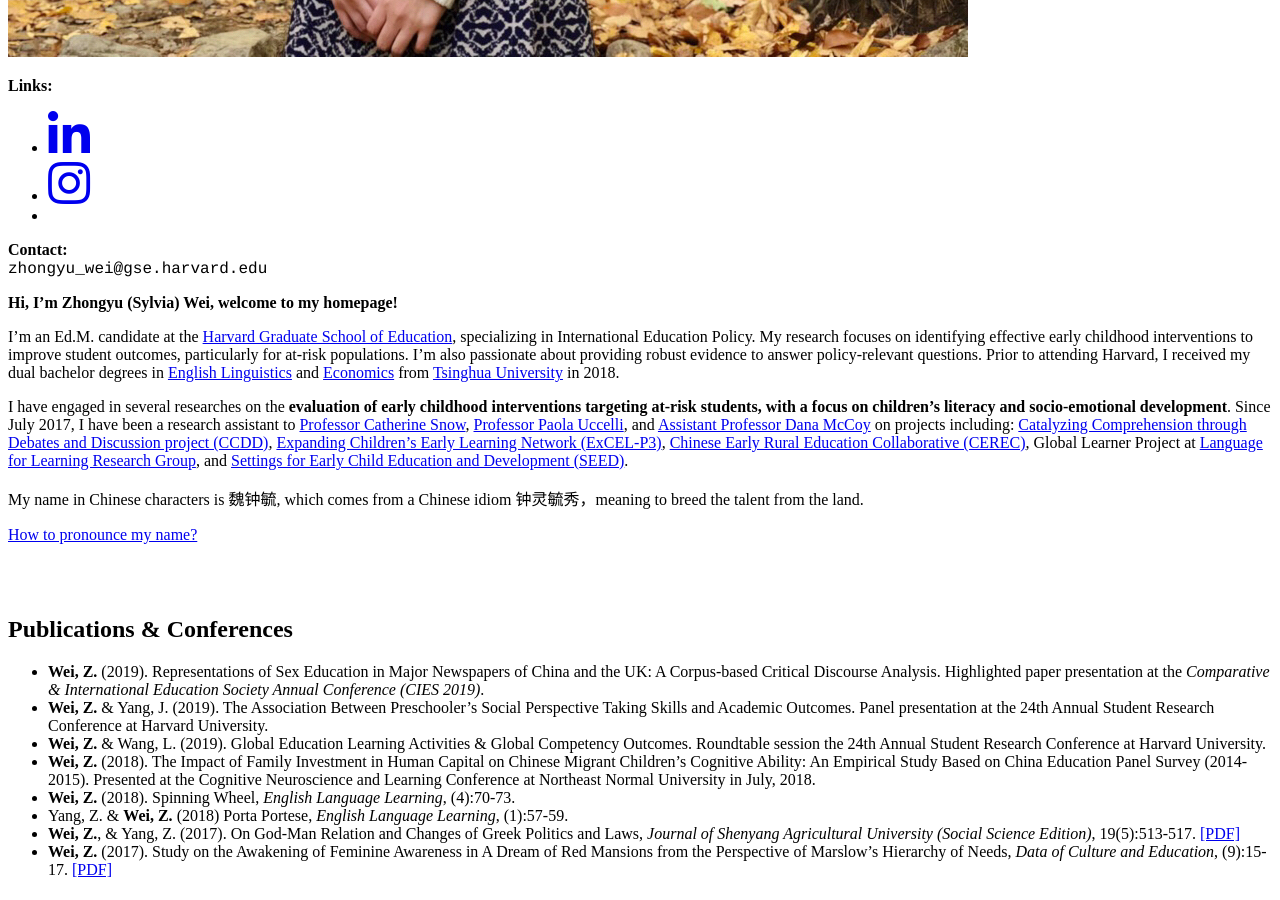
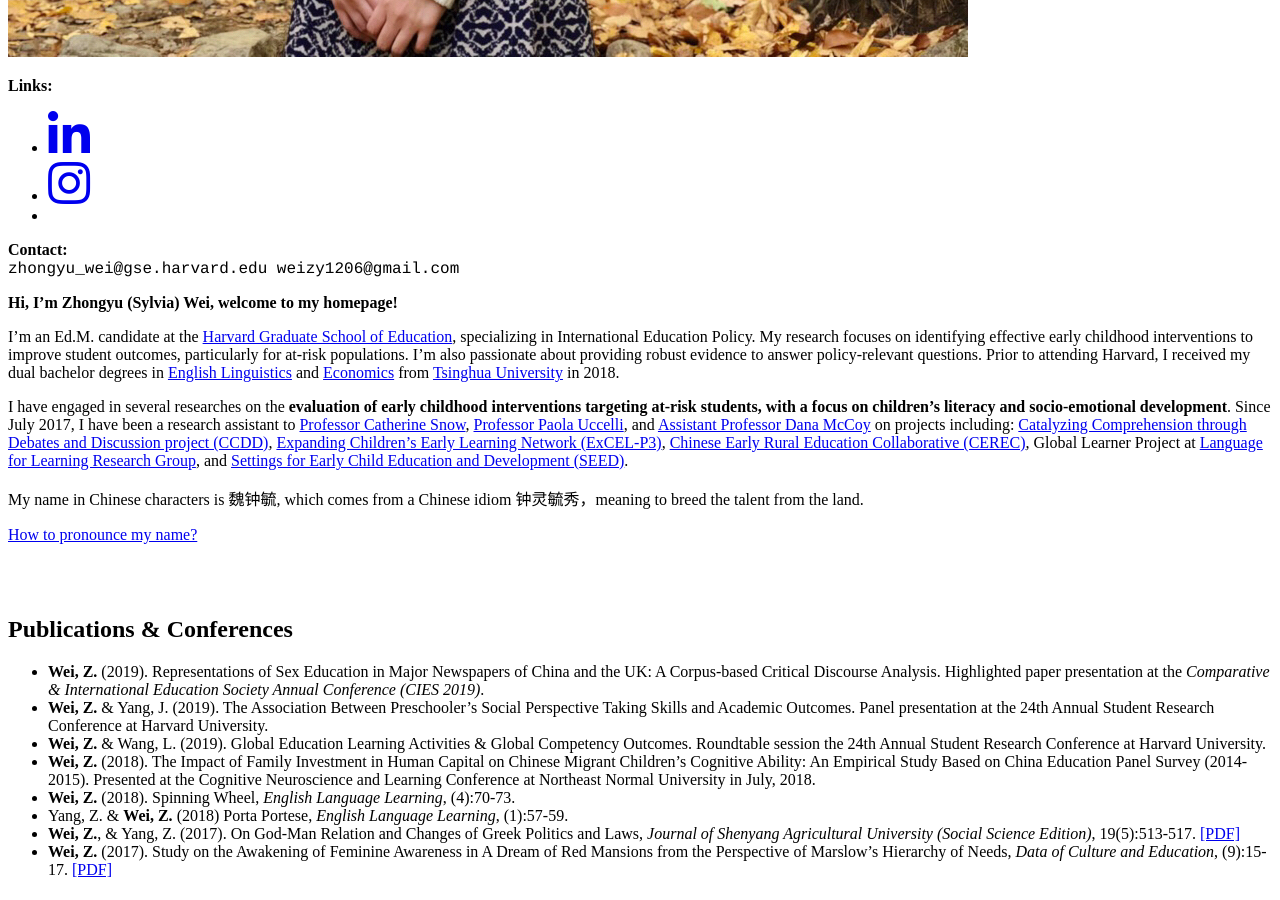
Before and after one commit to Sylviawzy/Sylviawzy.github.io, a Jekyll site: the page built from index.md, in a window 1280 px wide and 900 px high, scrolled down 983 px. Built offline with Jekyll 4.4.1, drawn with Linux system fonts in a browser that asks for light colours; our own code applies the rules of GitHub Pages for plain Markdown files; a style sheet for code colours, icons or effects is not loaded.

Commit message:
Update default.html

```diff
--- a/_layouts/default.html
+++ b/_layouts/default.html
@@ -38,7 +38,7 @@
           <li><a href="https://scholar.google.com/citations?user=zJEvA3kAAAAJ&hl=en"><i class="ai ai-google-scholar-square ai-3x"></i></a></li>
         </ul>
 
-        <p class="view"><strong>Contact:</strong><br /><font face = "courier"> zhongyu_wei@gse.harvard.edu</font></p>
+        <p class="view"><strong>Contact:</strong><br /><font face = "courier"> zhongyu_wei@gse.harvard.edu weizy1206@gmail.com</font></p>
         {% endif %}
 
         {% if site.show_downloads %}
```
